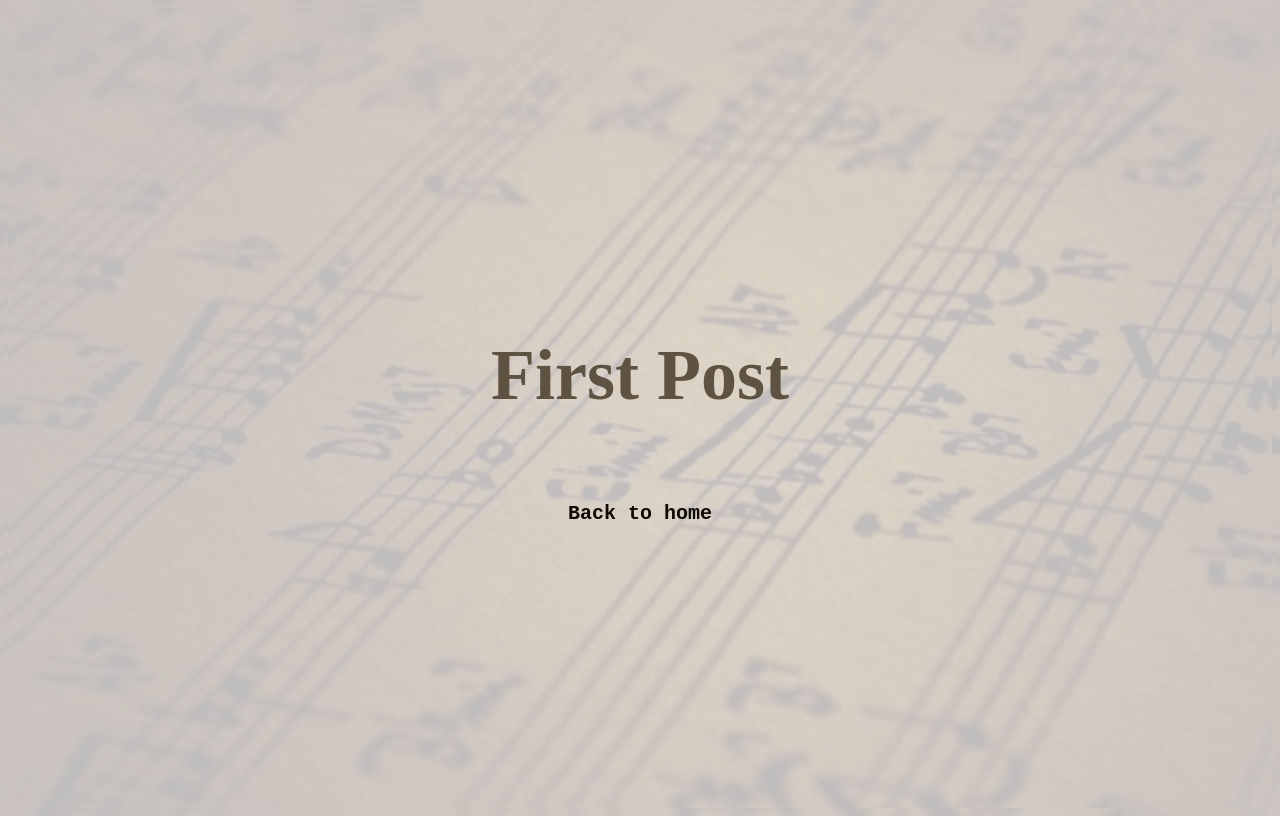
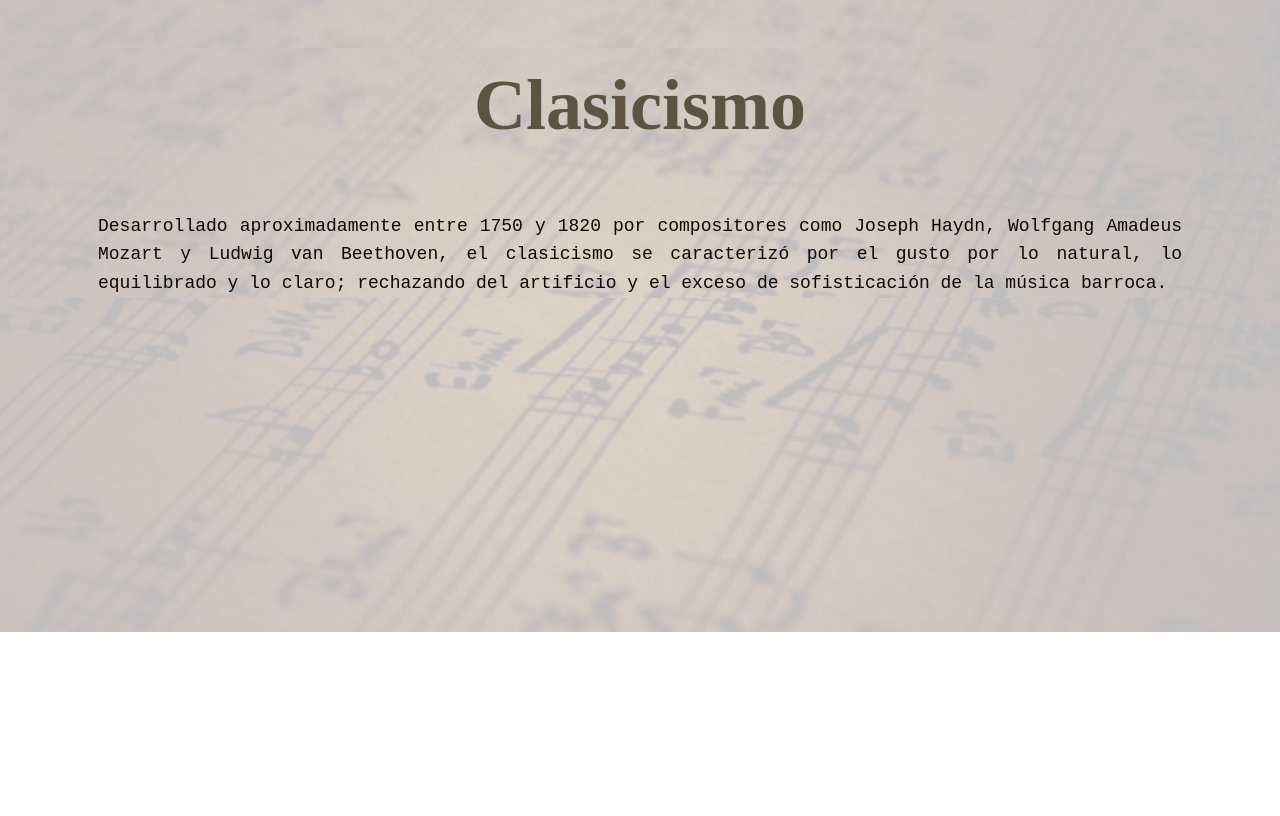
Before and after one commit to Scab647/Hello-World_SergioCaballero, a Next.js app in the folder nextjs-blog/: page /posts/clasicismo in a window 1280 px wide. Built offline with nearby package versions, Linux system fonts and the light colour scheme.

Commit message:
Inicio de página-clasicismo

```diff
--- a/nextjs-blog/pages/posts/clasicismo.js
+++ b/nextjs-blog/pages/posts/clasicismo.js
@@ -2,18 +2,27 @@ import Head from 'next/head'
 import Link from 'next/link'
 import Layout from '../../components/layout'
 
-export default function FirstPost() {
+export default function Clasicismo() {
   return (
-    <Layout>
-      <Head>
-        <title>First Post</title>
-      </Head>
-      <h1>First Post</h1>
-      <h2>
-        <Link href="/">
-          <a>Back to home</a>
-        </Link>
-      </h2>
-    </Layout>
+    <div className="container">
+        <Head>
+        <title>Clasicismo</title>
+        <link rel="icon" href="/favicon.ico" />
+        </Head>
+
+        <main>
+        <h1 className="title">
+          Clasicismo
+        </h1>
+
+        <p className="description">
+        Desarrollado aproximadamente entre 1750 y 1820   por compositores
+como Joseph Haydn, Wolfgang Amadeus Mozart y Ludwig van Beethoven,
+el clasicismo se  caracterizó  por  el  gusto por lo  natural, lo
+equilibrado y lo claro; rechazando del artificio y  el  exceso de
+sofisticación de la música barroca. </p>
+
+        </main>
+    </div>
   )
 }
```
Also changed, not shown: 1 other file (tests, documents, lock files or other folders).
